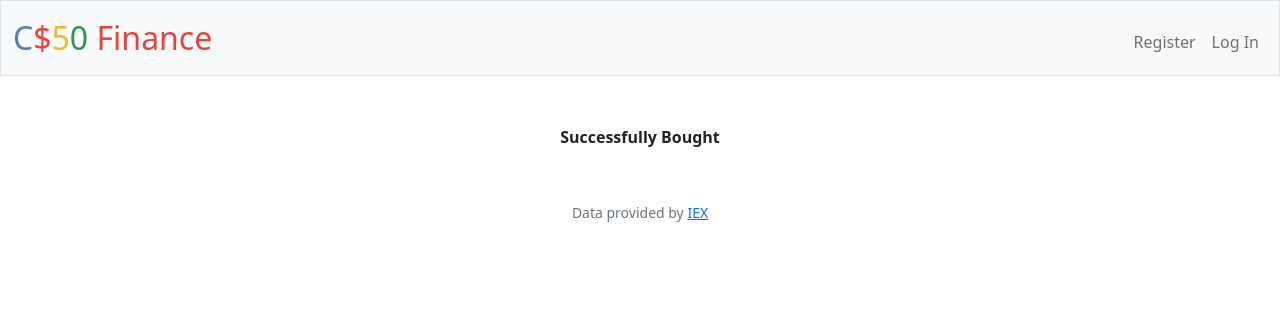
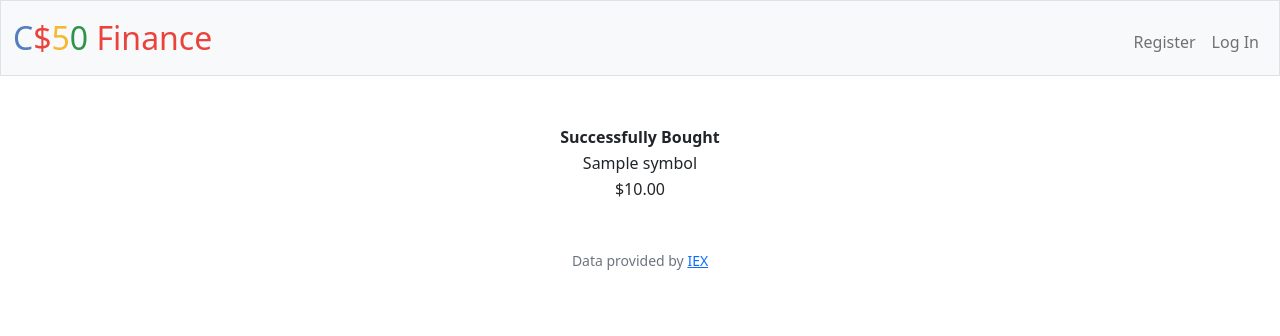
Before and after one commit to kumarpreetham09/CS50-Projects, a Flask app: template finance/templates/bought.html in a window 1280 px wide. Shown: the top 336 px of the page. Run offline with Flask 3, Linux system fonts and the light colour scheme; the template is opened without the code that fills it: most values are stand-ins (such as "Sample title", 1, 10 or a date in 2020); lists and menus that the app fills with data are empty; some libraries are stand-ins or nearby versions.

Commit message:
Tue, Jul 18, 2023, 8:13 PM +08:00

```diff
--- a/finance/app.py
+++ b/finance/app.py
@@ -83,7 +83,7 @@ def buy():
                         cash -= int(total_price)
                         db.execute("INSERT INTO history (user_id, symbol, price, shares, time) VALUES(?, ?, ?, ?, ?)", user_id, symbol, price, shares, time)
                         db.execute("UPDATE users SET cash = ? WHERE id = ?", cash, user_id)
-                        return render_template("bought.html")
+                        return render_template("bought.html", price=price, symbol=symbol)
                     else:
                             return apology("not enough balance", 400)
                 else:
--- a/finance/templates/bought.html
+++ b/finance/templates/bought.html
@@ -10,10 +10,10 @@
             <th>Successfully Bought</th>
         </tr>
         <tr>
-            <td></td>
+            <td>{{  symbol  }}</td>
         </tr>
         <tr>
-            <td></td>
+            <td>{{  price|usd  }}</td>
         </tr>
     </table>
 {% endblock %}
```
